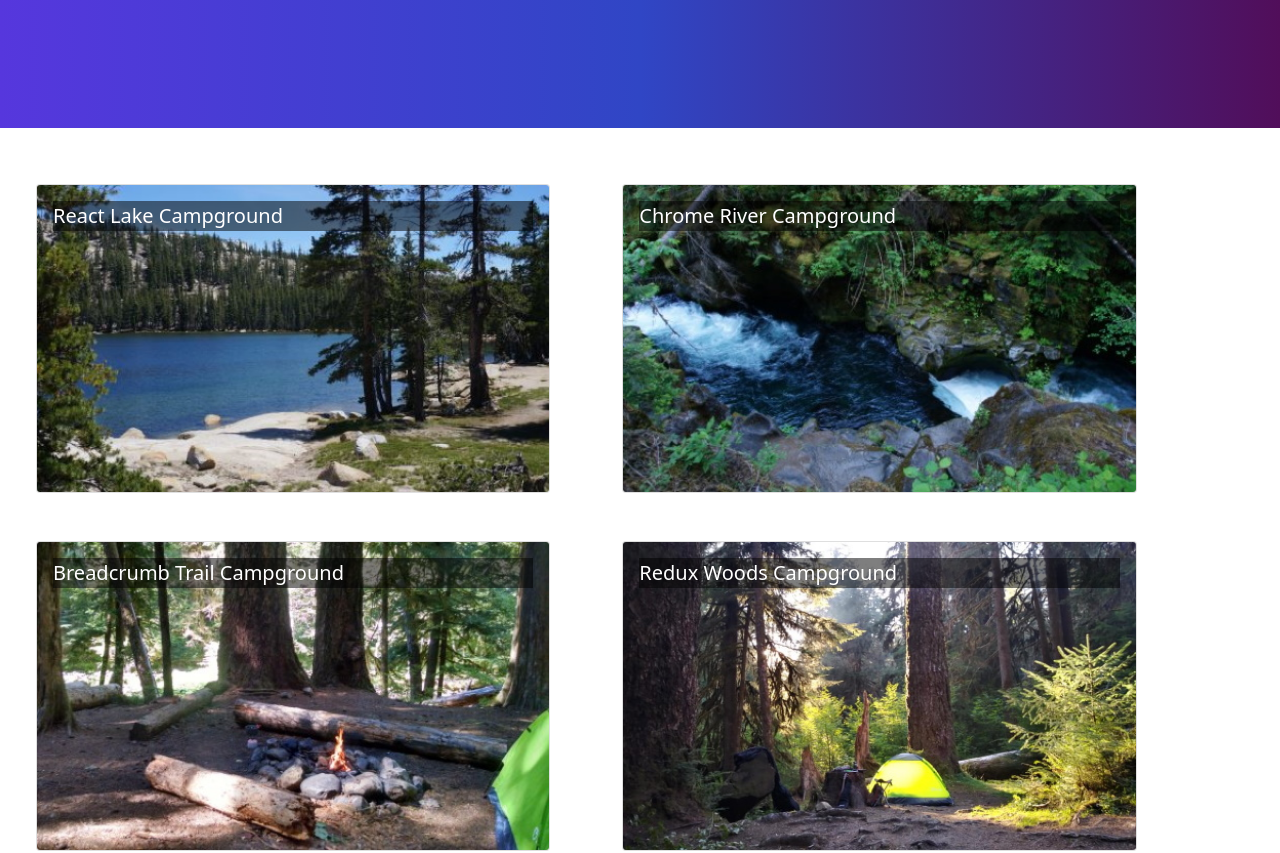
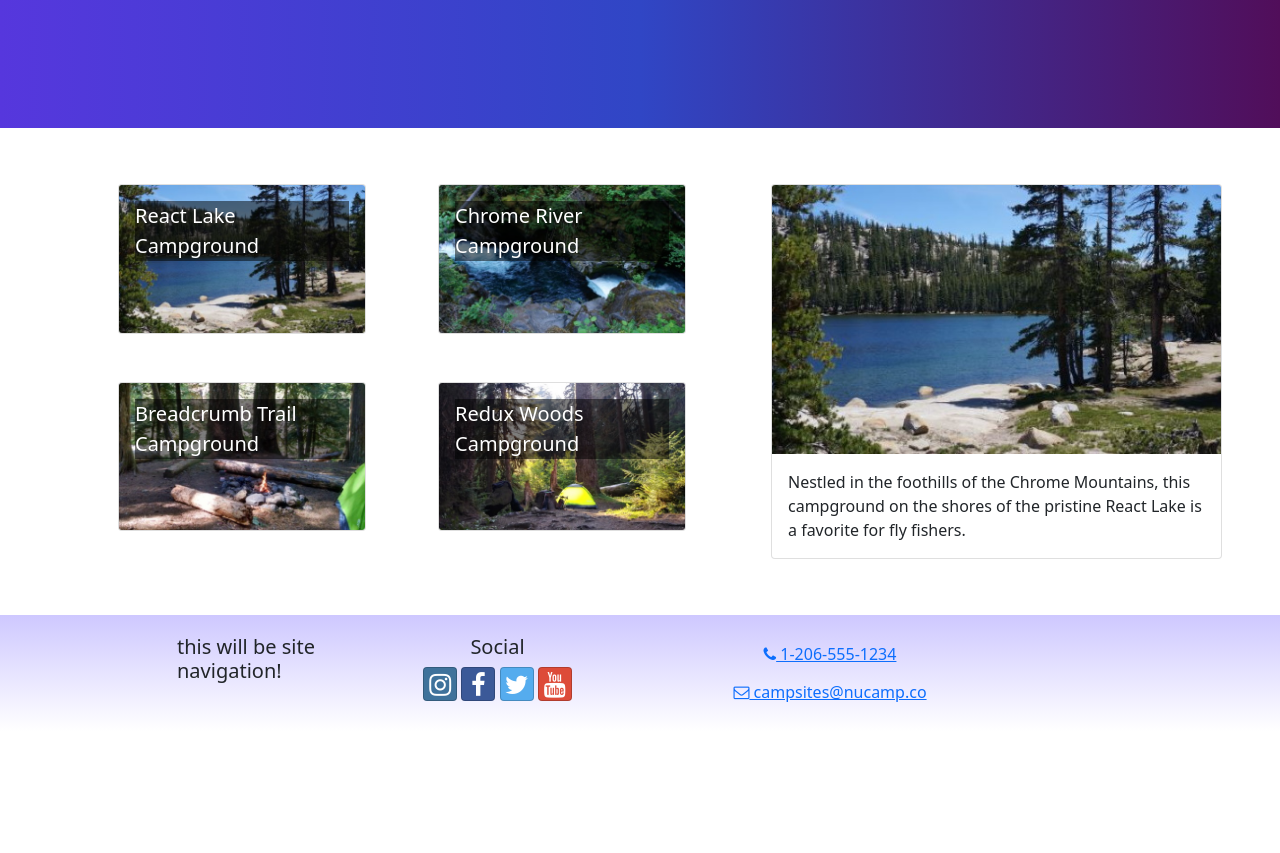
Before and after one commit to SolInvictusx/Project-2, a React (Create React App) app: page / in a window 1280 px wide. Shown: the top 853 px of the page. After the commit the page ends 800 px from the top, so only its background shows below. Built offline with nearby package versions, Linux system fonts and the light colour scheme.

Commit message:
Update main page

```diff
--- a/src/App.js
+++ b/src/App.js
@@ -1,14 +1,13 @@
-import './App.css';
-import CampsitesList from './features/campsites/CampsitesList';
 import Header from './components/Header';
 import Footer from './components/Footer';
-
+import CampsitesDirectoryPage from './pages/CampsitesDirectoryPage';
+import './App.css';
 
 function App() {
   return (
     <div className='App'>
       <Header />
-      <CampsitesList />
+      <CampsitesDirectoryPage />
       <Footer />
     </div>
   );
--- /dev/null
+++ b/src/features/campsites/CampsiteDetail.js
@@ -0,0 +1,18 @@
+import { Card, CardImg, CardText, CardBody, Col } from 'reactstrap';
+
+const CampsiteDetail = ({ campsite }) => {
+    const { image, name, description } = campsite;
+
+    return (
+        <Col md='12' className='m-4'>
+            <Card>
+                <CardImg top src={image} alt={name} />
+                <CardBody>
+                    <CardText>{description}</CardText>
+                </CardBody>
+            </Card>
+        </Col>
+    );
+};
+
+export default CampsiteDetail;
--- /dev/null
+++ b/src/pages/CampsitesDirectoryPage.js
@@ -0,0 +1,22 @@
+import { Container, Row, Col, Button } from 'reactstrap';
+import CampsiteDetail from '../features/campsites/CampsiteDetail';
+import CampsitesList from '../features/campsites/CampsitesList';
+import { selectRandomCampsite } from '../features/campsites/campsitesSlice';
+
+const CampsitesDirectoryPage = () => {
+    const selecedCampsite = selectRandomCampsite();
+    return (
+        <Container>
+            <Row>
+                <Col sm='5' md='7'>
+                    <CampsitesList />
+                </Col>
+                <Col sm='7' md='5'>
+                    <CampsiteDetail campsite={selecedCampsite} />
+                </Col>
+            </Row>
+        </Container>
+    );
+};
+
+export default CampsitesDirectoryPage;
```
